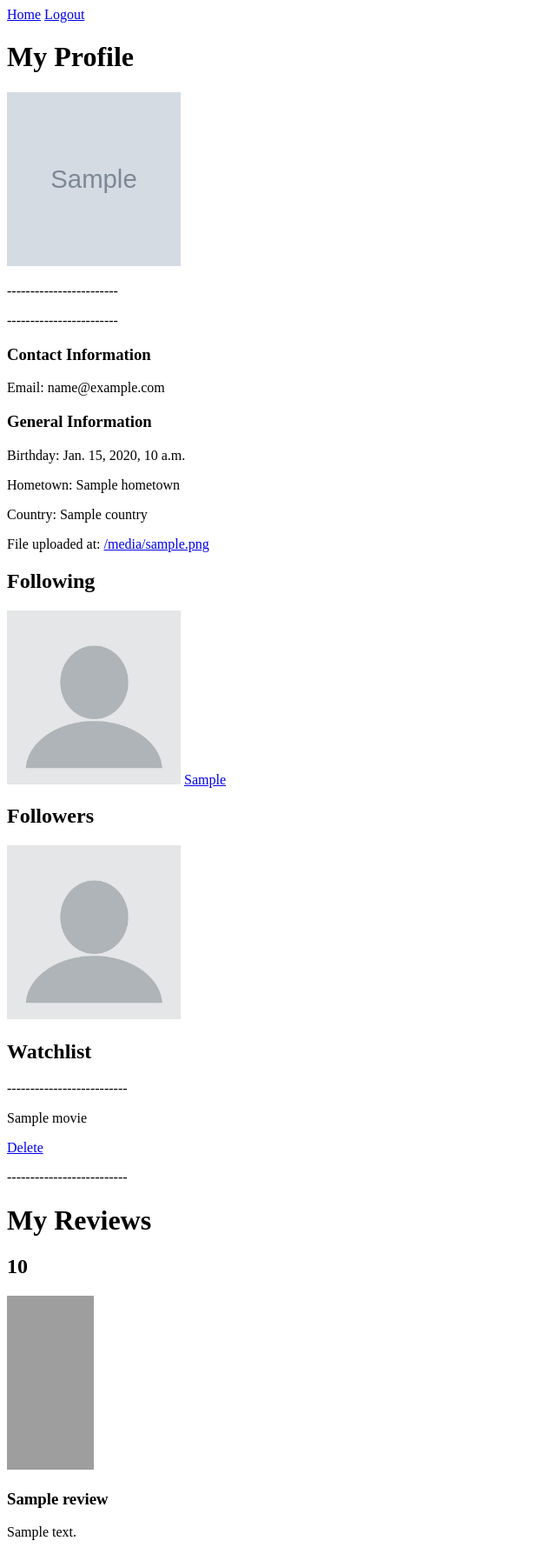
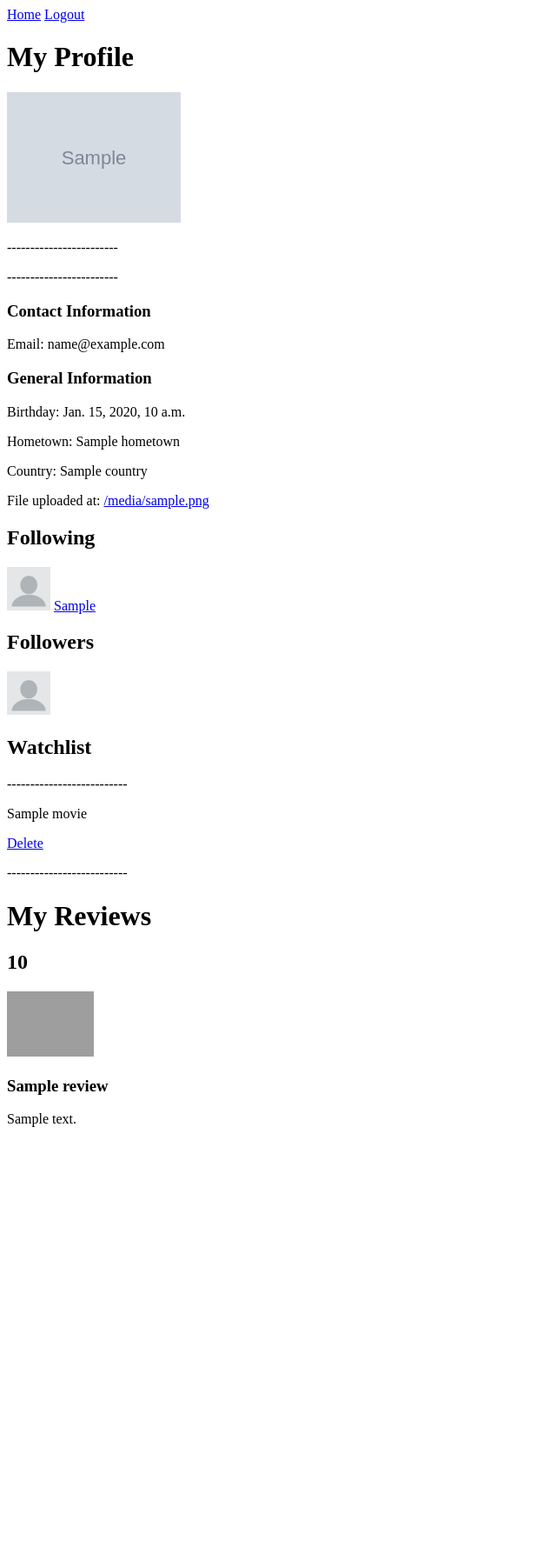
Before and after one commit to montyjoe/MovieProject, a Django app: template main/apps/User_app/templates/User_app/profile.html in a window 1280 px wide. Shown: the whole page at 87% size, without its empty margins (0-640 px from the left). After the commit the page ends 1296 px from the top, so only its background shows below. Run offline with Django 3.2, Linux system fonts and the light colour scheme; the template is opened without the code that fills it: most values are stand-ins (such as "Sample title", 1, 10 or a date in 2020); grey boxes marked "Sample" are stand-in pictures; some libraries are stand-ins or nearby versions; grey boxes are pictures that could not be loaded.

Commit message:
minor fixes

```diff
--- a/main/apps/User_app/static/User_app/profile.css
+++ b/main/apps/User_app/static/User_app/profile.css
@@ -2,7 +2,6 @@
   display: none
 
 }
-img {
+.general img {
   width: 200px;
-  height: 200px;
 }
--- a/main/apps/homeApp/templates/homeApp/index.html
+++ b/main/apps/homeApp/templates/homeApp/index.html
@@ -30,13 +30,14 @@
         },
         minLength: 2,
       });
-    });
 
     function AutoCompleteSelectHandler(event, ui)
     {
       var selectedObj = ui.item;
       window.location = "/user/" + selectedObj.id;
     }
+  });
+
 
 
 
@@ -48,13 +49,13 @@
         },
         minLength: 2,
       });
-    });
 
     function AutoCompleteSelectHandler(event, ui)
     {
       var selectedObj = ui.item;
       window.location = "/movie/" + selectedObj.id;
     }
+  });
     </script>
   </head>
 
```
